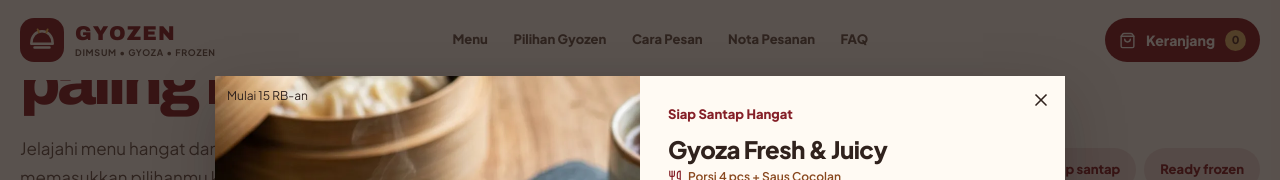
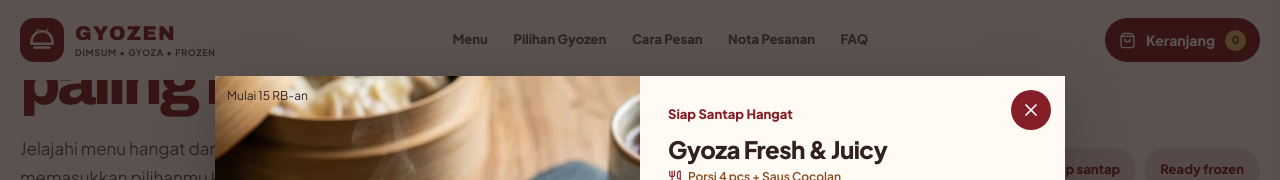
Before and after one commit to arsepladisar08-lab/LP-Dimsum-Gyoza, a React (Vite) app: page / in a window 1280 px wide. Both pictures are taken after a click on the button 201 px from the left and 1550 px from the top of the page. Shown: the part 1102-1282 px from the top of the page. Built offline with nearby package versions, Linux system fonts and the light colour scheme.

Commit message:
Define the flat product detail close control

```diff
--- a/src/index.css
+++ b/src/index.css
@@ -303,6 +303,7 @@ button { cursor: pointer; }
 .modal-dialog.modal-dialog-lg { width: min(850px, 100%); padding: 0; }
 .input-shadcn { width: 100%; min-height: 48px; padding: 11px 14px; color: var(--ink); background: #f0e5d8; border: 0; border-radius: 12px; font-size: 16px; }
 .input-shadcn:focus { outline: 3px solid var(--gold); }
+.product-detail-close { display: grid; width: 40px; height: 40px; place-items: center; color: white; background: var(--red); border: 0; border-radius: 50%; }
 .product-photo-caption { position: absolute; right: 12px; bottom: 12px; left: 12px; padding: 10px 12px; color: white; background: rgba(39,24,19,.78); font-size: 12px; font-weight: 800; letter-spacing: .08em; }
 .product-detail-description { color: var(--muted); font-size: 16px; line-height: 1.7; }
 .product-detail-category { margin: 0 0 8px; color: var(--red); font-size: 13px; font-weight: 800; }
```
